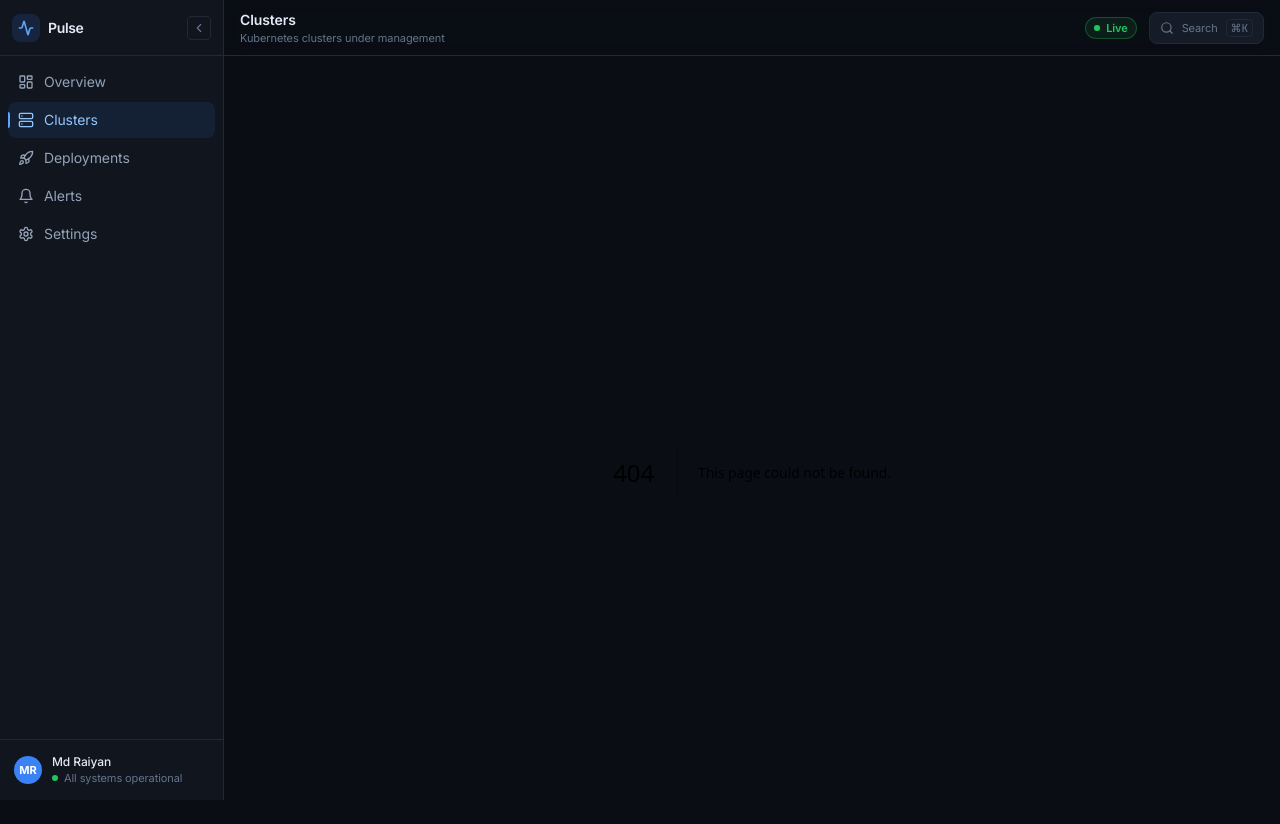
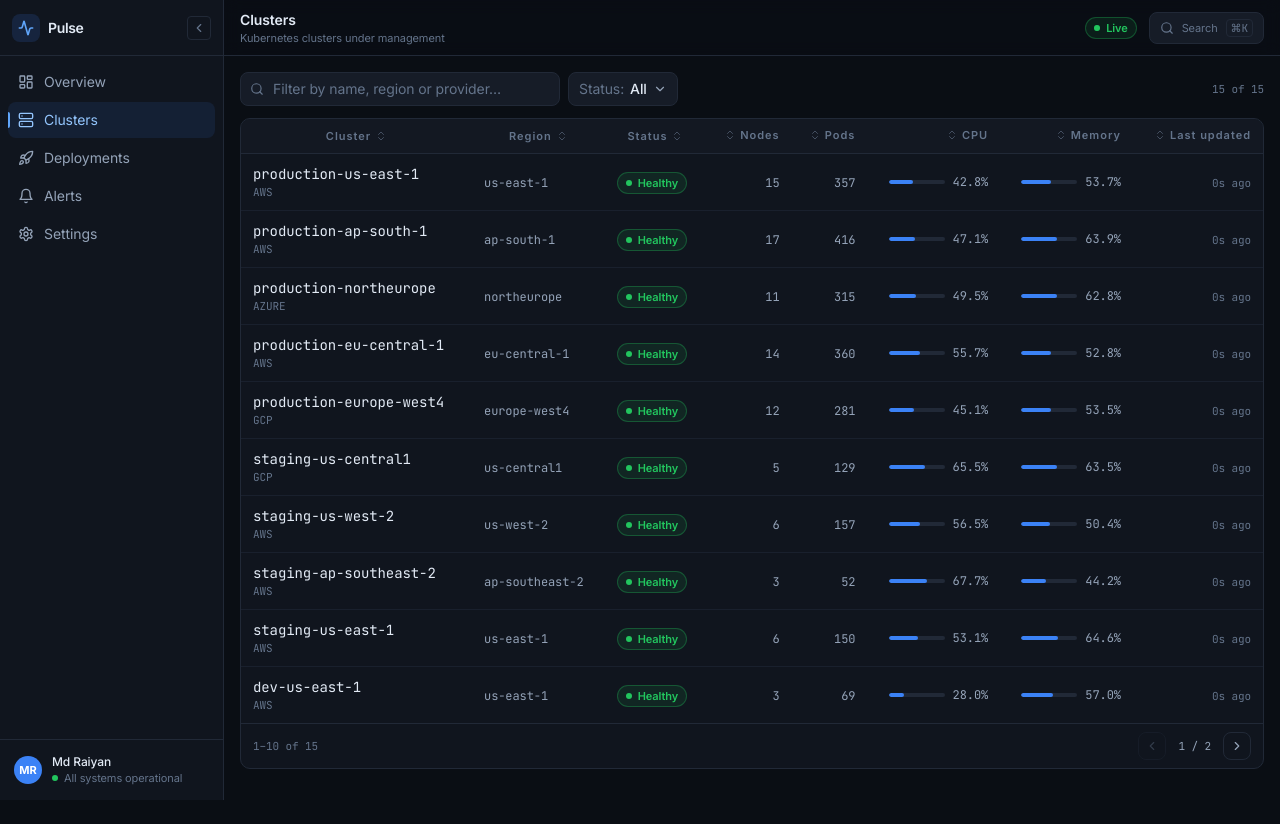
Before and after one commit to mdryaaan/pulse, a Next.js app: page /clusters in a window 1280 px wide. Before the commit this address had no page. Shown: the top 824 px of the page. After the commit the page ends 800 px from the top, so only its background shows below. Built offline with nearby package versions, Linux system fonts and the light colour scheme.

Commit message:
feat(pages): add clusters list page with search filter and sort

```diff
--- /dev/null
+++ b/app/clusters/page.tsx
@@ -0,0 +1,151 @@
+'use client';
+
+import { useRouter } from 'next/navigation';
+import { useEffect, useMemo, useState } from 'react';
+
+import DataTable, { type Column } from '@/components/ui/DataTable';
+import FilterDropdown from '@/components/ui/FilterDropdown';
+import SearchInput from '@/components/ui/SearchInput';
+import StatusBadge from '@/components/ui/StatusBadge';
+import { getClusters } from '@/lib/mockData';
+import { EPOCH_ANCHOR } from '@/lib/simulate';
+import { cx, timeAgo } from '@/lib/utils';
+import type { Cluster } from '@/lib/types';
+
+const STATUS_OPTIONS = [
+  { value: 'all', label: 'All' },
+  { value: 'healthy', label: 'Healthy' },
+  { value: 'degraded', label: 'Degraded' },
+  { value: 'down', label: 'Down' },
+];
+
+/** A compact inline usage bar — cheaper to scan than a number alone. */
+function UsageBar({ value }: { value: number }) {
+  const tone = value > 85 ? 'bg-crit' : value > 70 ? 'bg-warn' : 'bg-accent-500';
+  return (
+    <div className="flex items-center justify-end gap-2">
+      <div className="hidden h-1 w-14 overflow-hidden rounded-full bg-edge sm:block">
+        <div className={cx('h-full rounded-full', tone)} style={{ width: `${value}%` }} />
+      </div>
+      <span className="font-mono text-xs text-fg-muted">{value.toFixed(1)}%</span>
+    </div>
+  );
+}
+
+export default function ClustersPage() {
+  const router = useRouter();
+  const [query, setQuery] = useState('');
+  const [status, setStatus] = useState('all');
+
+  const [now, setNow] = useState(EPOCH_ANCHOR);
+  useEffect(() => setNow(Date.now()), []);
+
+  const clusters = getClusters();
+
+  const rows = useMemo(() => {
+    const needle = query.trim().toLowerCase();
+    return clusters.filter((cluster) => {
+      if (status !== 'all' && cluster.status !== status) return false;
+      if (!needle) return true;
+      return (
+        cluster.name.toLowerCase().includes(needle) ||
+        cluster.region.toLowerCase().includes(needle) ||
+        cluster.provider.toLowerCase().includes(needle)
+      );
+    });
+  }, [clusters, query, status]);
+
+  const columns: Column<Cluster>[] = [
+    {
+      key: 'name',
+      header: 'Cluster',
+      sortValue: (c) => c.name,
+      render: (c) => (
+        <div className="min-w-0">
+          <p className="truncate font-mono text-sm text-fg">{c.name}</p>
+          <p className="truncate font-mono text-2xs uppercase text-fg-dim">{c.provider}</p>
+        </div>
+      ),
+    },
+    {
+      key: 'region',
+      header: 'Region',
+      sortValue: (c) => c.region,
+      render: (c) => <span className="font-mono text-xs text-fg-muted">{c.region}</span>,
+    },
+    {
+      key: 'status',
+      header: 'Status',
+      sortValue: (c) => c.status,
+      render: (c) => <StatusBadge status={c.status} />,
+    },
+    {
+      key: 'nodes',
+      header: 'Nodes',
+      align: 'right',
+      sortValue: (c) => c.nodes,
+      render: (c) => <span className="font-mono text-xs text-fg-muted">{c.nodes}</span>,
+    },
+    {
+      key: 'pods',
+      header: 'Pods',
+      align: 'right',
+      sortValue: (c) => c.pods,
+      render: (c) => <span className="font-mono text-xs text-fg-muted">{c.pods}</span>,
+    },
+    {
+      key: 'cpu',
+      header: 'CPU',
+      align: 'right',
+      sortValue: (c) => c.cpu,
+      render: (c) => <UsageBar value={c.cpu} />,
+    },
+    {
+      key: 'memory',
+      header: 'Memory',
+      align: 'right',
+      sortValue: (c) => c.memory,
+      render: (c) => <UsageBar value={c.memory} />,
+    },
+    {
+      key: 'updated',
+      header: 'Last updated',
+      align: 'right',
+      sortValue: (c) => c.updatedAt,
+      render: (c) => (
+        <span className="font-mono text-2xs text-fg-dim">{timeAgo(c.updatedAt, now)}</span>
+      ),
+    },
+  ];
+
+  return (
+    <div className="space-y-3">
+      <div className="flex flex-wrap items-center gap-2">
+        <SearchInput
+          value={query}
+          onChange={setQuery}
+          label="Search clusters"
+          placeholder="Filter by name, region or provider…"
+        />
+        <FilterDropdown
+          label="Status"
+          value={status}
+          options={STATUS_OPTIONS}
+          onChange={setStatus}
+        />
+        <span className="ml-auto font-mono text-2xs text-fg-dim">
+          {rows.length} of {clusters.length}
+        </span>
+      </div>
+
+      <DataTable
+        rows={rows}
+        columns={columns}
+        rowKey={(c) => c.id}
+        onRowClick={(c) => router.push(`/clusters/${c.id}`)}
+        resetKey={`${query}|${status}`}
+        emptyMessage="No clusters match those filters."
+      />
+    </div>
+  );
+}
```
